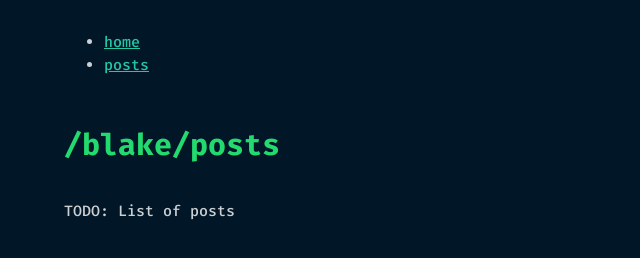
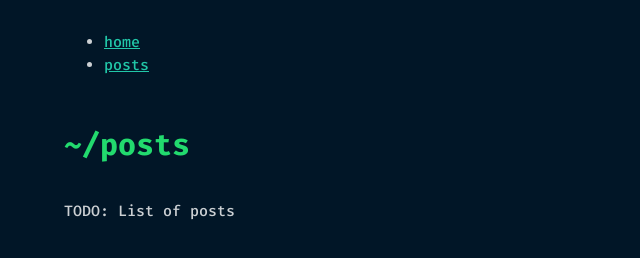
Before and after one commit to blake-mealey/chimerical-garden, a Gatsby site: page /posts in a window 1280 px wide. Shown: the whole page, without its empty margins (0-640 px from the left). Built offline with nearby package versions, Linux system fonts and the light colour scheme; Gatsby itself is replaced by a stand-in of ours.

Commit message:
Rename posts page to tilda/posts

```diff
--- a/src/pages/posts.tsx
+++ b/src/pages/posts.tsx
@@ -4,7 +4,7 @@ import Layout from '../components/layout';
 import SEO from '../components/seo';
 
 const PostsPage = () => (
-  <Layout title="/blake/posts">
+  <Layout title="~/posts">
     <SEO title="Posts" />
     <p>TODO: List of posts</p>
   </Layout>
```
